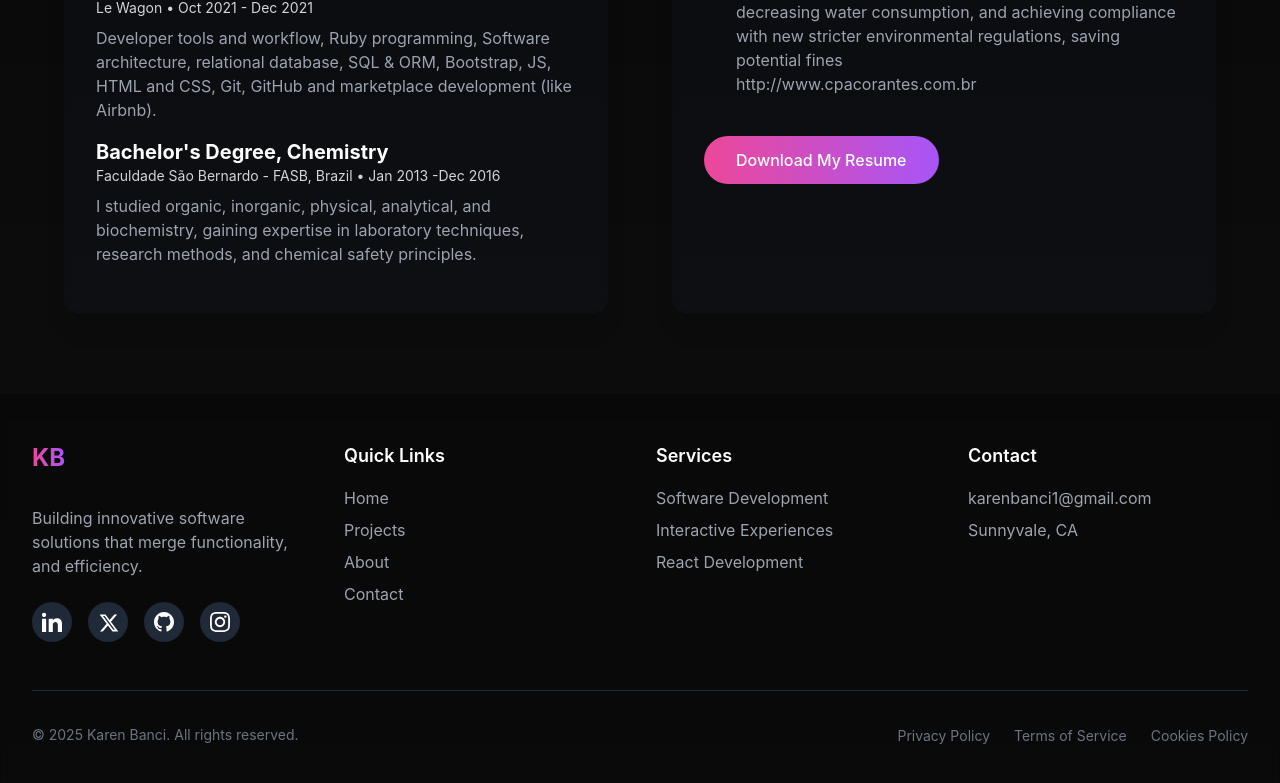
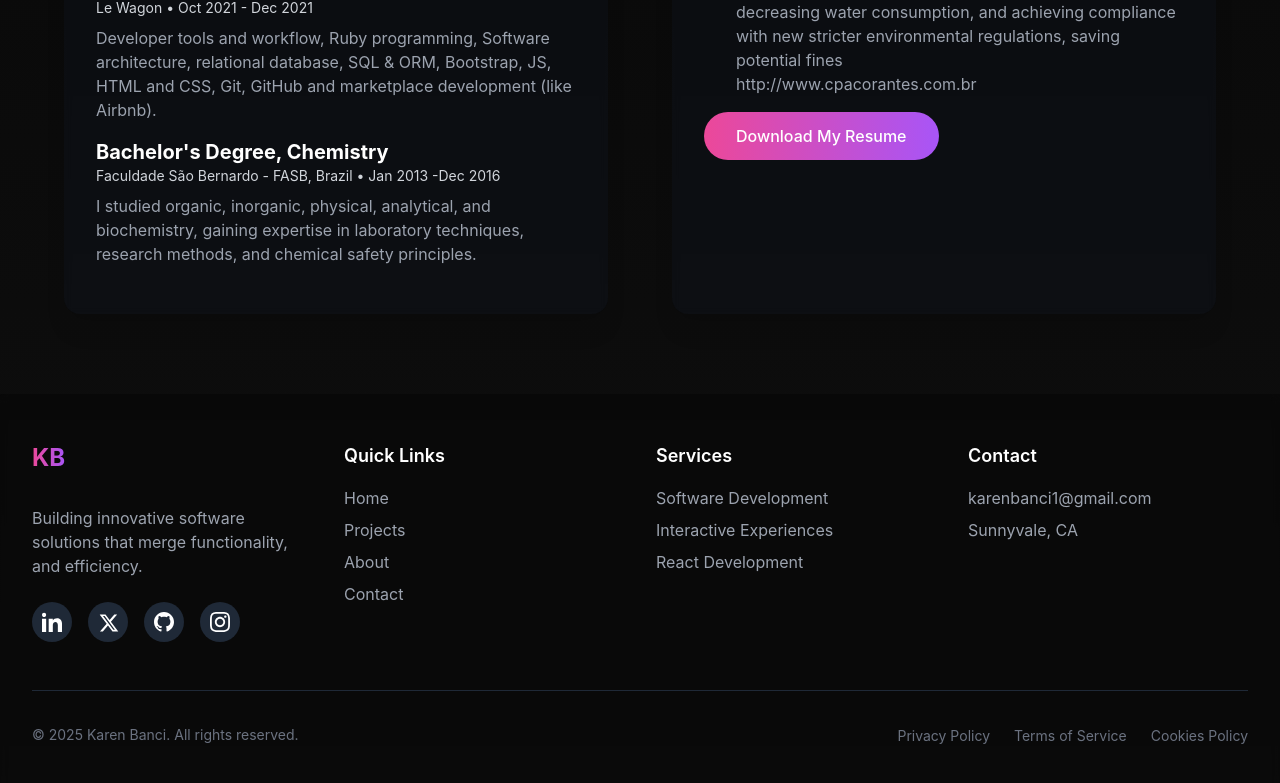
Before and after one commit to karenbanci/karen-website, a React (Create React App) app: page /#/about in a window 1280 px wide. Shown: the part 1657-2440 px from the top of the page. Built offline with nearby package versions, Linux system fonts and the light colour scheme; no server answers.

Commit message:
feat: add BtnResume component and integrate it into About and Home pages

```diff
--- /dev/null
+++ b/src/components/BtnResume.tsx
@@ -0,0 +1,14 @@
+const BtnResume = () => {
+  return (
+    <a
+      href="/resume/resume.pdf"
+      target="_blank"
+      rel="noreferrer"
+      className="px-8 py-3 rounded-full bg-gradient-to-r from-pink-500 to-purple-500 text-white font-medium
+            hover:shadow-lg hover:shadow-pink-500/30 transition-all duration-300 inline-block"
+    >
+      Download My Resume
+    </a>
+  );
+};
+export default BtnResume;
--- a/src/pages/About.tsx
+++ b/src/pages/About.tsx
@@ -1,4 +1,5 @@
 import { motion } from "framer-motion";
+import BtnResume from "../components/BtnResume";
 import { useEffect } from "react";
 import { useScene } from "../experience/Scene";
 
@@ -300,15 +301,9 @@ export default function About() {
                   />
                 ))}
               </motion.div>
-              <a
-                href="/resume/resume.pdf"
-                target="_blank"
-                rel="noreferrer"
-                className="px-8 py-3 mt-10 rounded-full bg-gradient-to-r from-pink-500 to-purple-500 text-white font-medium
-            hover:shadow-lg hover:shadow-pink-500/30 transition-all duration-300 inline-block"
-              >
-                Download My Resume
-              </a>
+              <div className="mb-4"> </div>
+
+              <BtnResume />
             </motion.div>
           </motion.div>
         </div>
--- a/src/pages/Home.tsx
+++ b/src/pages/Home.tsx
@@ -1,6 +1,7 @@
 import { motion } from "framer-motion";
 import { Link } from "react-router-dom";
 import { useEffect, useState } from "react";
+import BtnResume from "../components/BtnResume";
 import { useScene } from "../experience/Scene";
 
 const fadeIn = {
@@ -97,6 +98,7 @@ export default function Home() {
             >
               Contact Me
             </Link>
+            <BtnResume />
           </motion.div>
         </motion.div>
       </motion.div>
```
